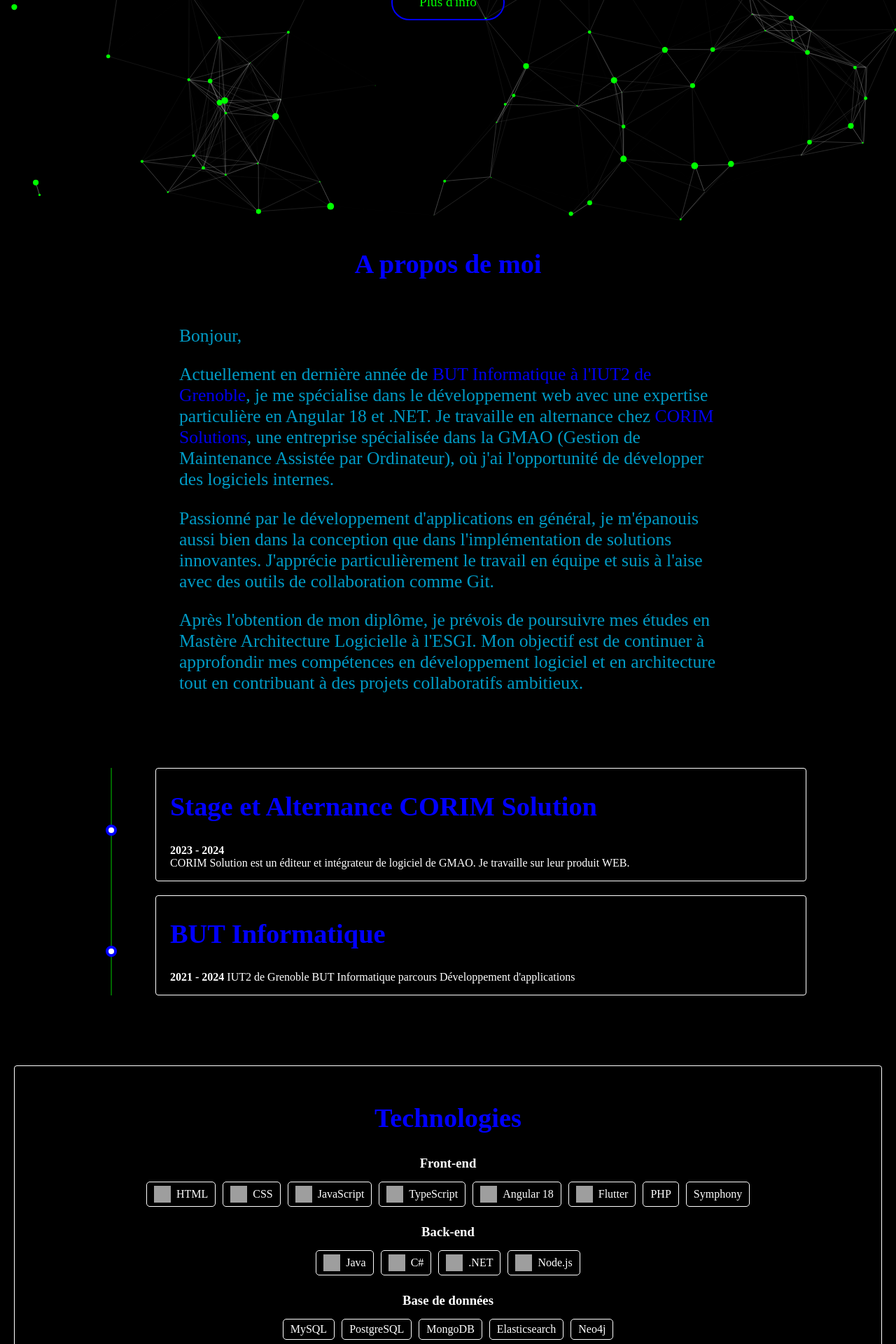
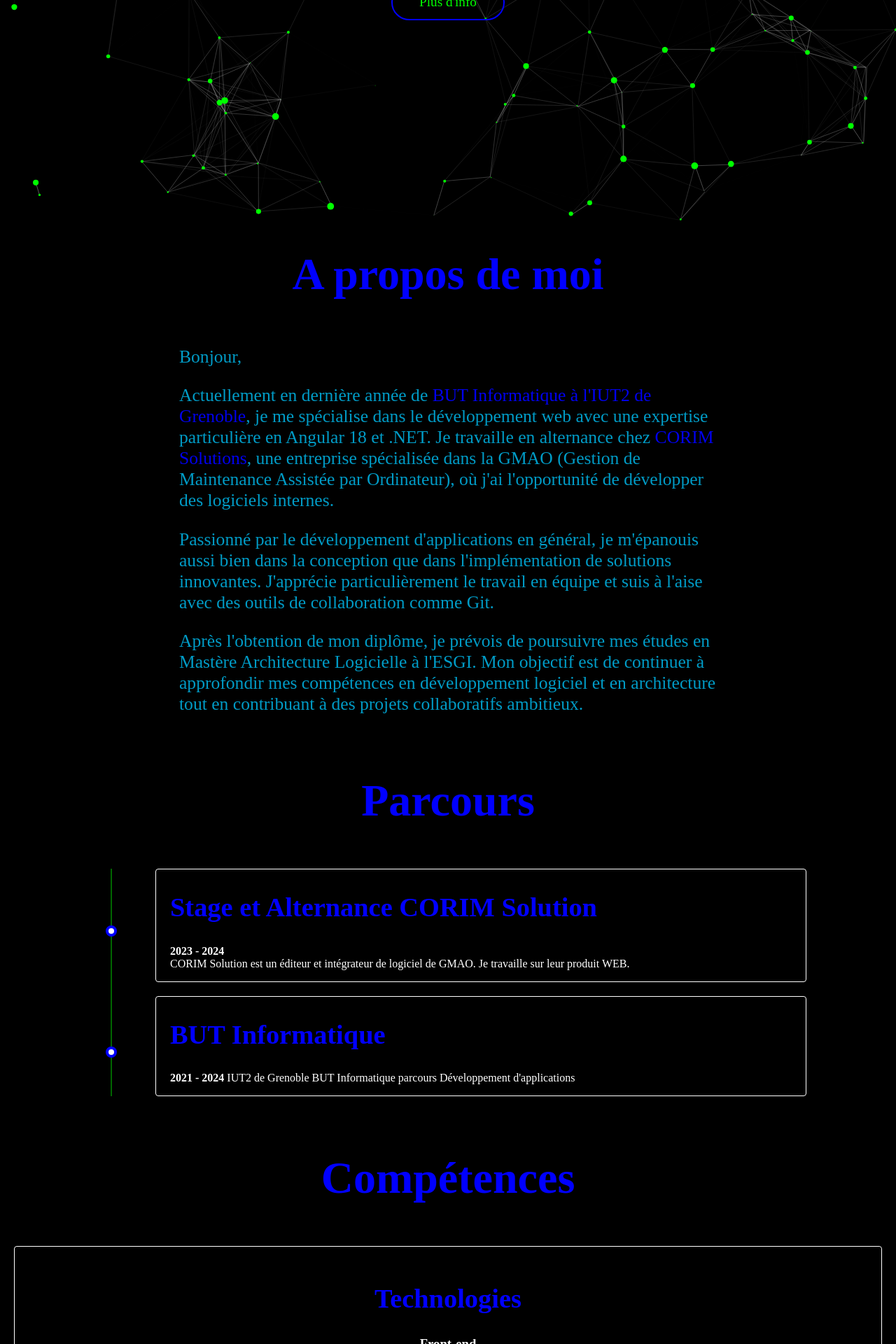
Before and after one commit to rolm0123456789/Portfolio, an Angular app: page /Accueil in a window 1280 px wide. Shown: the part 485-2405 px from the top of the page at 70% size. Built offline with nearby package versions, Linux system fonts and the light colour scheme; grey boxes are pictures that could not be loaded.

Commit message:
chore: Update presentation and navigation components and styles

```diff
--- a/package.json
+++ b/package.json
@@ -18,15 +18,9 @@
     "@angular/platform-browser": "^18.0.0",
     "@angular/platform-browser-dynamic": "^18.0.0",
     "@angular/router": "^18.0.0",
-    "@tsparticles/angular": "^3.0.0",
-    "@tsparticles/engine": "^3.4.0",
-    "@tsparticles/slim": "^3.4.0",
-    "ng-particles": "^3.12.0",
     "particles.js": "^2.0.0",
     "rxjs": "~7.8.0",
     "tslib": "^2.3.0",
-    "tsparticles-engine": "^2.12.0",
-    "tsparticles-slim": "^2.12.0",
     "zone.js": "~0.14.3"
   },
   "devDependencies": {
--- a/src/app/components/Competences/Competences.component.html
+++ b/src/app/components/Competences/Competences.component.html
@@ -1,54 +1,4 @@
-<!-- <section id="skills">
-    <h2>Compétences</h2>
-    <div class="skills-container">
-        <div class="skill">
-            <img src="https://angular.io/assets/images/logos/angular/angular.svg" alt="Angular Logo">
-            <p>Angular 18</p>
-        </div>
-        <div class="skill">
-            <img src="https://www.oracle.com/a/ocom/img/cb71-java-logo.png" alt="Java Logo">
-            <p>Java</p>
-        </div>
-        <div class="skill">
-            <img src="https://upload.wikimedia.org/wikipedia/commons/4/4f/Csharp_Logo.png"
-                alt="C# Logo">
-            <p>C#</p>
-        </div>
-        <div class="skill">
-            <img src="https://upload.wikimedia.org/wikipedia/commons/e/ee/.NET_Core_Logo.svg" alt=".NET Logo">
-            <p>.NET</p>
-        </div>
-        <div class="skill">
-            <img src="https://upload.wikimedia.org/wikipedia/commons/4/4c/Typescript_logo_2020.svg" alt="TypeScript Logo">
-            <p>TypeScript</p>
-        </div>
-        <div class="skill">
-            <img src="https://upload.wikimedia.org/wikipedia/commons/6/61/HTML5_logo_and_wordmark.svg" alt="HTML Logo">
-            <p>HTML</p>
-        </div>
-        <div class="skill">
-            <img src="https://upload.wikimedia.org/wikipedia/commons/d/d5/CSS3_logo_and_wordmark.svg" alt="CSS Logo">
-            <p>CSS</p>
-        </div>
-        <div class="skill">
-            <img src="https://upload.wikimedia.org/wikipedia/commons/9/96/Sass_Logo_Color.svg" alt="SCSS Logo">
-            <p>SCSS</p>
-        </div>
-        <div class="skill">
-            <img src="https://upload.wikimedia.org/wikipedia/commons/1/17/Google-flutter-logo.png" alt="Flutter Logo">
-            <p>Flutter</p>
-        </div>
-        <div class="skill">
-            <img src="https://git-scm.com/images/logos/downloads/Git-Icon-1788C.png" alt="Git Logo">
-            <p>Git</p>
-        </div>
-        <div class="skill">
-            <img src="https://nodejs.org/static/images/logo.svg" alt="Node.js Logo">
-            <p>Node.js</p>
-        </div>
-    </div>
-</section> -->
-
+<h1>Compétences</h1>
 <div class="skills-container">
     <div class="skill-section">
         <h2>Technologies</h2>
--- a/src/app/components/Competences/Competences.component.scss
+++ b/src/app/components/Competences/Competences.component.scss
@@ -1,24 +1,10 @@
-// #skills {
-//     text-align: center;
-//     padding: 20px;
-// }
-// .skills-container {
-//     display: flex;
-//     flex-wrap: wrap;
-//     justify-content: center;
-// }
-// .skill {
-//     text-align: center;
-//     margin: 20px;
-// }
-// .skill img {
-//     max-width: 80px;
-//     height: auto;
-// }
-// .skill p {
-//     margin-top: 10px;
-//     font-size: 14px;
-// }
+h1{
+    color: #00f;
+    font-weight: bold;
+    text-align: center;
+    margin-top: 20px;
+    margin-bottom: 20px;
+}
 body {
     font-family: Arial, sans-serif;
     background-color: #1a1a1a;
--- a/src/app/components/Parcours/Parcours.component.html
+++ b/src/app/components/Parcours/Parcours.component.html
@@ -1,3 +1,4 @@
+<h1>Parcours</h1>
 <div class="parcours-container">
     <div class="parcours">
         <div class="container">
--- a/src/app/components/Parcours/Parcours.component.scss
+++ b/src/app/components/Parcours/Parcours.component.scss
@@ -1,5 +1,12 @@
 @import '../../Variables.scss';
 
+h1 {
+    color: #00f;
+    font-weight: bold;
+    text-align: center;
+    margin-top: 20px;
+    margin-bottom: 20px;
+}
 .parcours-container {
     width: 80%;
     margin: 0 auto;
--- a/src/app/components/Presentation/Presentation.component.html
+++ b/src/app/components/Presentation/Presentation.component.html
@@ -1,5 +1,5 @@
 <div id="presentation">
-    <h2>A propos de moi</h2>
+    <h1>A propos de moi</h1>
     <div id="description">
         <p>Bonjour,</p>
         <p>Actuellement en dernière année de <a href="https://iut2.univ-grenoble-alpes.fr/iut2/accueil-iut2-998644.kjsp"
--- a/src/app/components/Presentation/Presentation.component.scss
+++ b/src/app/components/Presentation/Presentation.component.scss
@@ -1,5 +1,5 @@
 @import '../../Variables.scss';
-h2 {
+h1 {
     color: $secondary-color;
     font-weight: bold;
     text-align: center;
```
Also changed, not shown: 1 other file (tests, documents, lock files or other folders).
